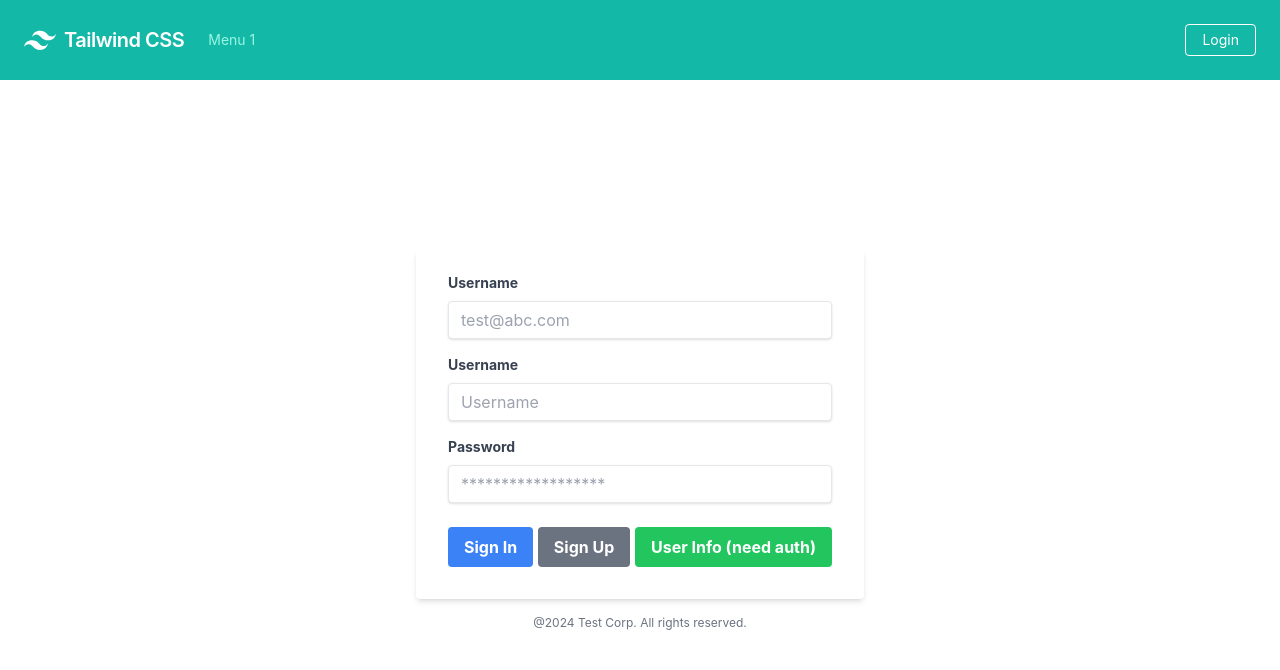
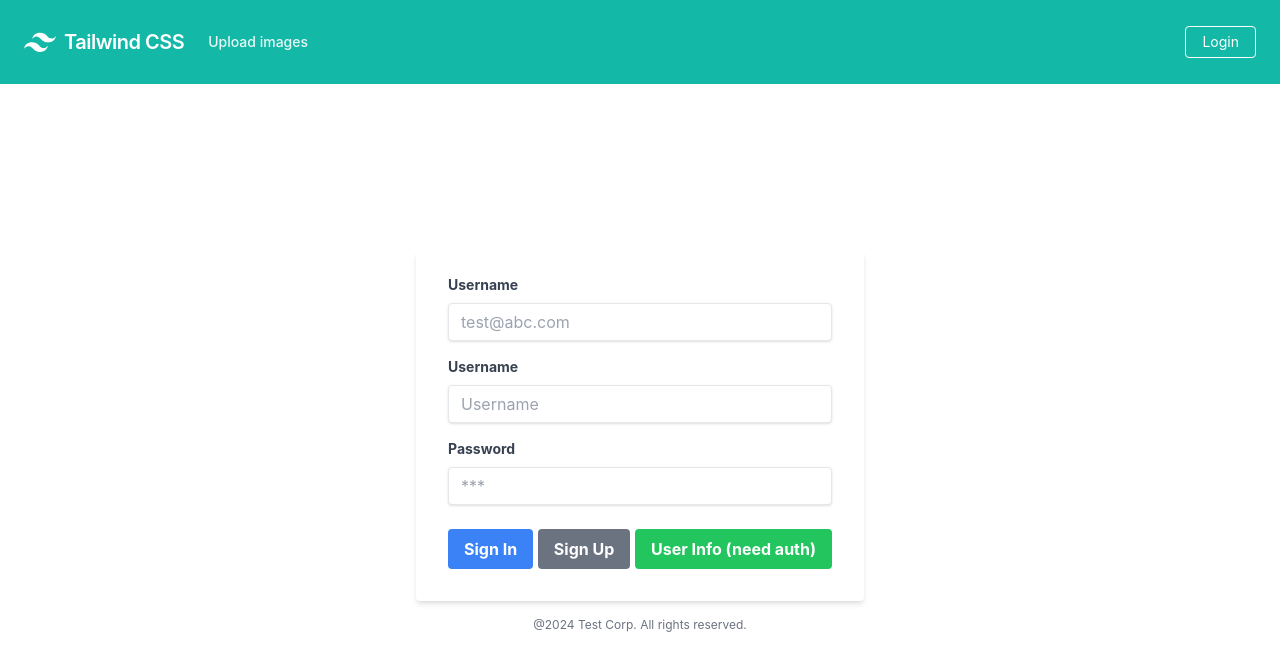
Before and after one commit to Parkdev/front_firstnest, a React (Create React App) app: page / in a window 1280 px wide. Shown: the top 670 px of the page. Built offline with nearby package versions, Linux system fonts and the light colour scheme.

Commit message:
add upload image

```diff
--- a/package.json
+++ b/package.json
@@ -3,6 +3,7 @@
   "version": "0.1.0",
   "private": true,
   "dependencies": {
+    "@headlessui/react": "^1.7.19",
     "@testing-library/jest-dom": "^5.17.0",
     "@testing-library/react": "^13.4.0",
     "@testing-library/user-event": "^13.5.0",
--- a/src/App.js
+++ b/src/App.js
@@ -1,7 +1,7 @@
-// import logo from "./logo.svg";
 import "./App.css";
 import axios from "axios";
-import { useEffect, useState } from "react";
+import { useState } from "react";
+import FileUpload from "./components/popover";
 
 function App() {
   const [email, setEmail] = useState("");
@@ -10,13 +10,13 @@ function App() {
   const [result, setResult] = useState("");
   const [token, setToken] = useState("");
 
-  useEffect(() => {
-    console.log("token: ", token);
-  }, [token, setToken]);
+  // useEffect(() => {
+  //   console.log("token: ", token);
+  // }, [token, setToken]);
 
   return (
     <div className="flex h-screen flex-col">
-      <nav className="flex flex-wrap items-center justify-between bg-teal-500 p-6">
+      <nav className="flex w-full items-center justify-between bg-teal-500 p-6">
         <div className="mr-6 flex flex-shrink-0 items-center text-white">
           <svg
             className="mr-2 h-8 w-8 fill-current"
@@ -30,33 +30,16 @@ function App() {
           <span className="text-xl font-semibold tracking-tight">
             Tailwind CSS
           </span>
+          <div className="ml-3">
+            <FileUpload />
+          </div>
         </div>
-        <div className="block lg:hidden">
-          <button className="flex items-center rounded border border-teal-400 px-3 py-2 text-teal-200 hover:border-white hover:text-white">
-            <svg
-              className="h-3 w-3 fill-current"
-              viewBox="0 0 20 20"
-              xmlns="http://www.w3.org/2000/svg"
-            >
-              <title>Menu</title>
-              <path d="M0 3h20v2H0V3zm0 6h20v2H0V9zm0 6h20v2H0v-2z" />
-            </svg>
-          </button>
-        </div>
-        <div className="block w-full flex-grow lg:flex lg:w-auto lg:items-center">
-          <div className="text-sm lg:flex-grow">
-            <a
-              href="#responsive-header"
-              className="mr-4 mt-4 hidden text-teal-200 hover:text-white lg:mt-0 lg:block lg:inline-block"
-            >
-              Menu 1
-            </a>
-          </div>
+        <div className="">
           <div>
             {token ? (
               <button
                 href="/"
-                className="mt-4 hidden rounded border border-white bg-orange-500 px-4 py-2 text-sm leading-none text-white hover:border-transparent hover:bg-orange-300 hover:text-teal-500 lg:mt-0 lg:inline-block"
+                className="mt-4 inline-block rounded border border-white bg-orange-500 px-4 py-2 text-sm leading-none text-white hover:border-transparent hover:bg-orange-300 hover:text-teal-500 lg:mt-0"
                 onClick={() => {
                   setToken("");
                 }}
@@ -66,7 +49,7 @@ function App() {
             ) : (
               <a
                 href="/"
-                className="mt-4 hidden rounded border border-white px-4 py-2 text-sm leading-none text-white hover:border-transparent hover:bg-white hover:text-teal-500 lg:mt-0 lg:inline-block"
+                className="mt-4 inline-block rounded border border-white px-4 py-2 text-sm leading-none text-white hover:border-transparent hover:bg-white hover:text-teal-500 lg:mt-0"
               >
                 Login
               </a>
@@ -120,7 +103,7 @@ function App() {
                 className="focus:shadow-outline w-full appearance-none rounded border px-3 py-2 leading-tight text-gray-700 shadow focus:outline-none"
                 id="password"
                 type="password"
-                placeholder="******************"
+                placeholder="***"
                 onChange={(e) => setPassword(e.target.value)}
               />
             </div>
--- /dev/null
+++ b/src/components/popover.js
@@ -0,0 +1,88 @@
+import { Popover, Transition } from "@headlessui/react";
+import { Fragment, useState } from "react";
+import axios from "axios";
+
+function FileUpload() {
+  const [files, setFiles] = useState([]);
+
+  const handleFilesChange = (e) => {
+    setFiles(Array.from(e.target.files));
+  };
+
+  const uploadFiles = (e) => {
+    e.preventDefault();
+    const formData = new FormData();
+
+    files.map((file) => {
+      formData.append("files", file);
+    });
+
+    console.log(Array.from(formData));
+
+    axios
+      .post("http://localhost:8000/cats/upload", formData, {
+        headers: {
+          "Content-Type": "multipart/form-data",
+        },
+      })
+      .then((res) => {
+        console.log(res.data);
+      })
+      .catch((err) => {
+        console.error(err);
+      });
+  };
+
+  return (
+    <Popover className="relative">
+      {({ open }) => (
+        <>
+          <Popover.Button
+            className={`
+                ${open ? "text-white" : "text-white/90"}
+                group inline-flex items-center rounded-md px-3 py-2 text-base font-medium hover:text-white focus:outline-none focus-visible:ring-2 focus-visible:ring-white/75`}
+          >
+            <span className="text-sm">Upload images</span>
+          </Popover.Button>
+          <Transition
+            as={Fragment}
+            enter="transition ease-out duration-200"
+            enterFrom="opacity-0 translate-y-1"
+            enterTo="opacity-100 translate-y-0"
+            leave="transition ease-in duration-150"
+            leaveFrom="opacity-100 translate-y-0"
+            leaveTo="opacity-0 translate-y-1"
+          >
+            <Popover.Panel className="absolute left-0 z-10 mt-3 w-screen max-w-sm transform px-4 sm:px-0 lg:max-w-3xl">
+              <div className="overflow-hidden rounded-lg shadow-lg ring-1 ring-black/5">
+                <div className="bg-gray-50 p-4">
+                  <label
+                    className="mb-2 block text-sm font-medium text-gray-900 dark:text-white"
+                    for="multiple_files"
+                  >
+                    Upload multiple files
+                  </label>
+                  <input
+                    className="block w-full cursor-pointer border border-gray-300 bg-gray-50 p-2 text-sm text-gray-900 focus:outline-none dark:border-gray-600 dark:bg-gray-700 dark:text-gray-400 dark:placeholder-gray-400"
+                    id="multiple_files"
+                    type="file"
+                    onChange={handleFilesChange}
+                    multiple
+                  />
+                  <button
+                    className="mt-3 rounded bg-gray-500 px-4 py-1 text-sm font-bold text-white hover:bg-gray-700"
+                    onClick={uploadFiles}
+                  >
+                    Upload
+                  </button>
+                </div>
+              </div>
+            </Popover.Panel>
+          </Transition>
+        </>
+      )}
+    </Popover>
+  );
+}
+
+export default FileUpload;
```
Also changed, not shown: 1 other file (tests, documents, lock files or other folders).
